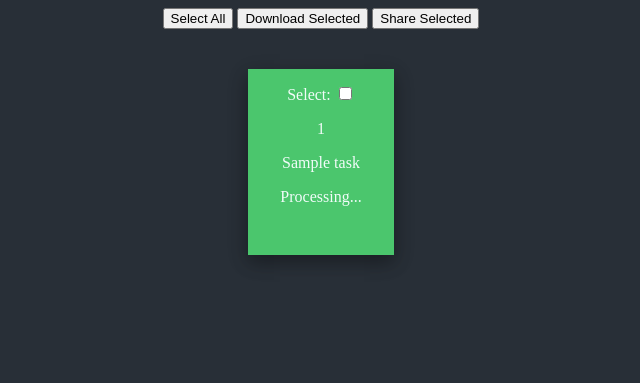
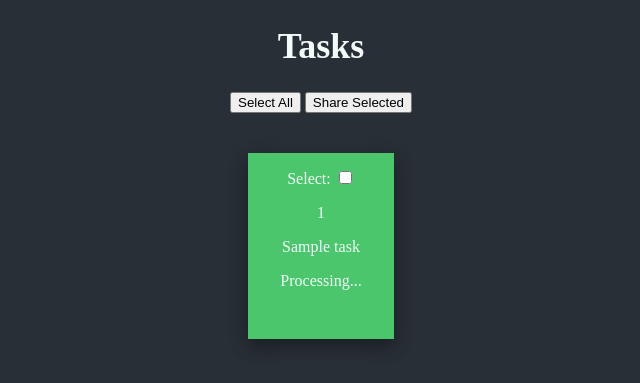
Before and after one commit to coopco/trackformer-app, a Flask app: template templates/download.html in a window 1280 px wide. Shown: the top 383 px of the page, without its empty margins (319-959 px from the left). Run offline with Flask 2, Linux system fonts and the light colour scheme; the template is opened without the code that fills it: most values are stand-ins (such as "Sample title", 1, 10 or a date in 2020); data that the repository does not hold is empty; parts of the project's set-up code (start-up, migrations or seed data) failed here and were passed over.

Commit message:
Download page adjustment

```diff
--- a/static/index.css
+++ b/static/index.css
@@ -92,6 +92,11 @@ h1 {
   font-size: 72px;
 }
 
+h2 {
+  margin: 25px;
+  font-size: 36px;
+}
+
 .download {
   visibility: hidden;
 }
--- a/templates/download.html
+++ b/templates/download.html
@@ -13,16 +13,17 @@
 
   <body>
     <div class="App">
+      <h2>Tasks</h1>
       <!-- For each filename, create box (progress text, filename, link) -->
       <button id="select-all">Select All</button>
-      <button id="download-selected">Download Selected</button>
+      <!--<button id="download-selected">Download Selected</button>-->
       <!--<button id="cancel-selected">Cancel Selected</button>-->
       <button id="share-selected">Share Selected</button>
 
       <div id="myModal" class="modal">
         <div class="modal-content">
           <span class="close">&times;</span>
-          <p>Some text in the modal...</p>
+          <p>Share link...</p>
           <input type="text" id="share-link" value="asdfasd" readonly>
         </div>
       </div>
```
